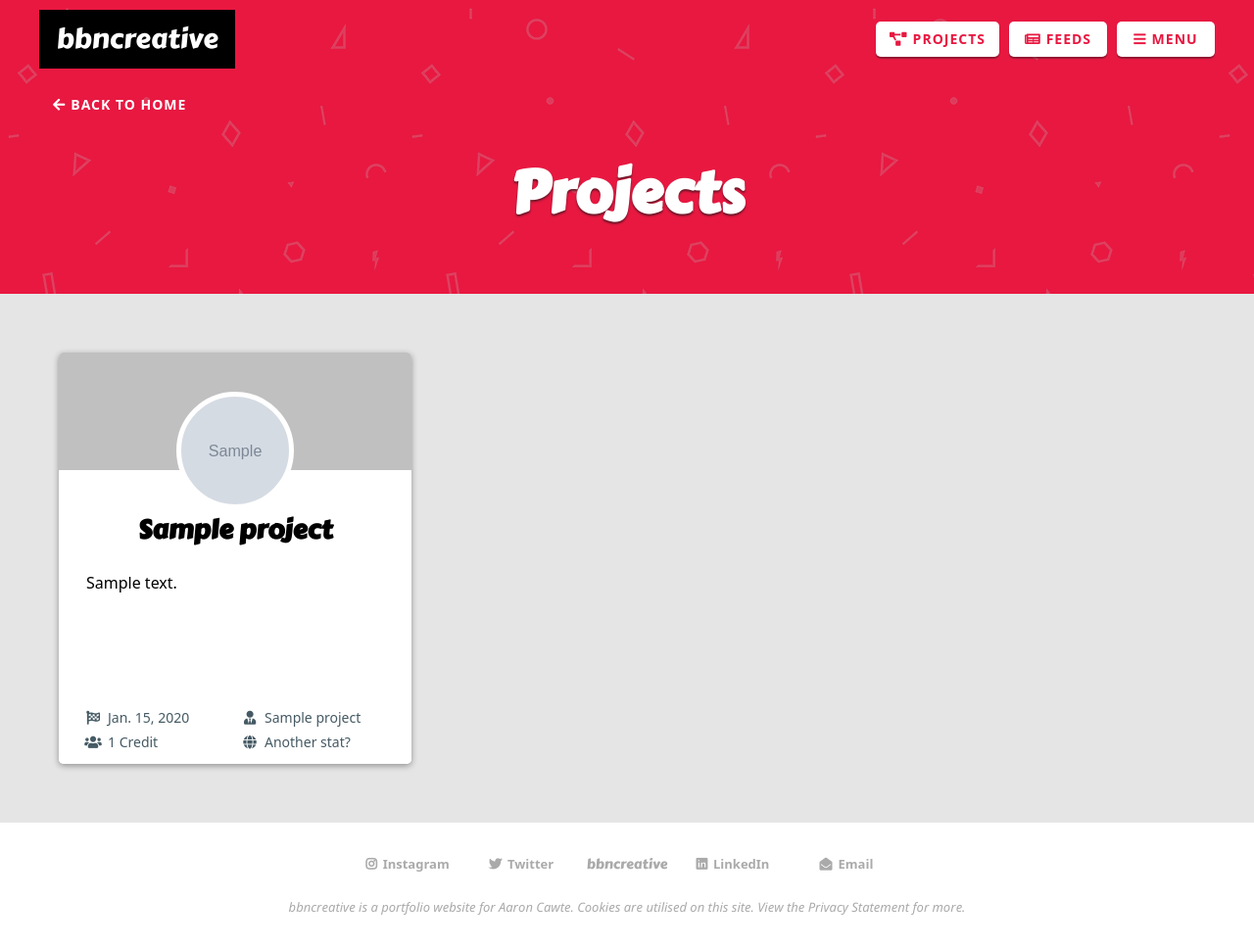
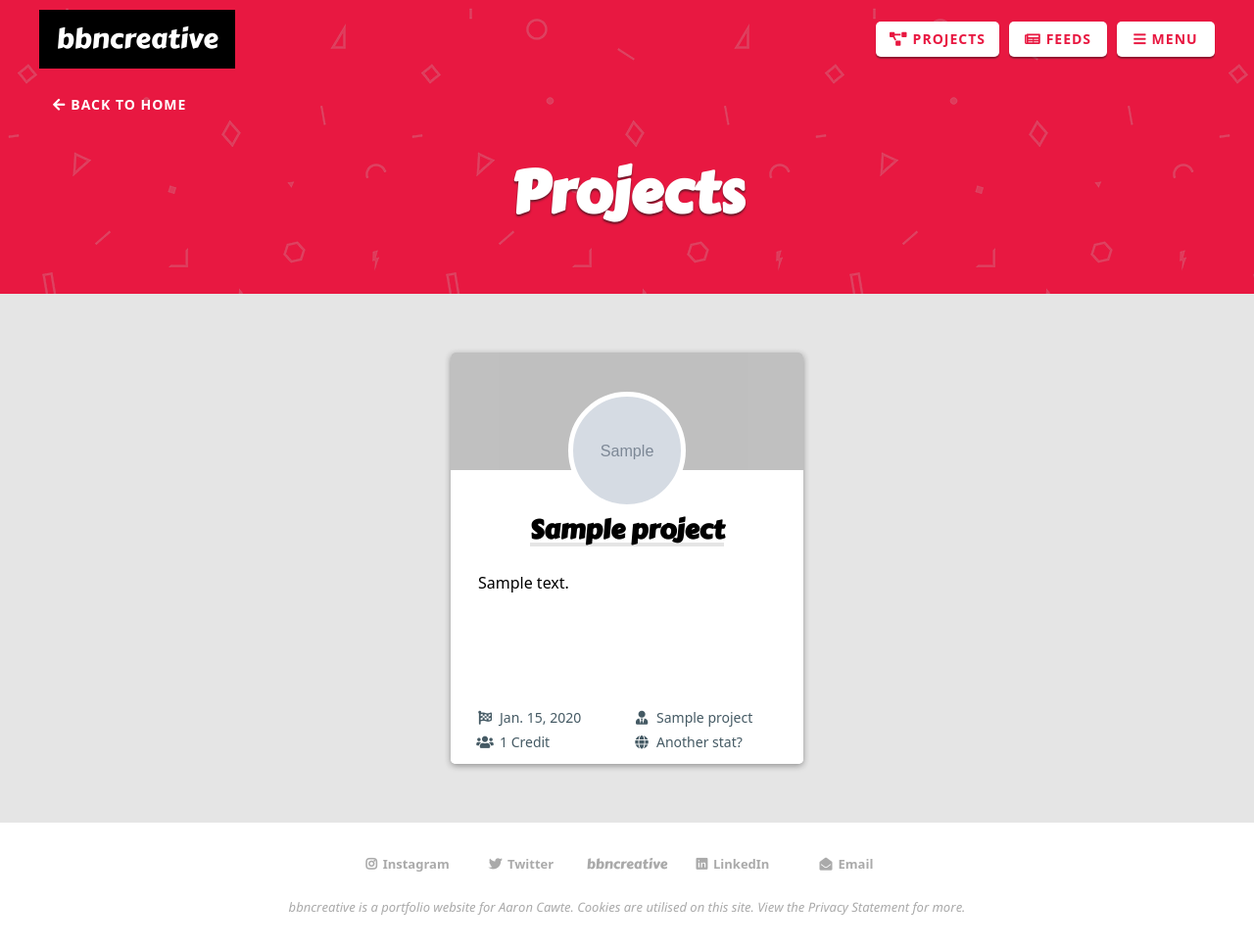
Before and after one commit to aaroncawte/bbncreative-django, a Django app: page /projects/ in a window 1280 px wide. Shown: the whole page at 98% size. Run offline with Django 3.2, Linux system fonts and the light colour scheme; tables that the repository leaves empty hold one stand-in row (values such as "Sample post"); grey boxes marked "Sample" are stand-in pictures; some libraries are stand-ins or nearby versions; some web fonts are replaced; grey boxes are pictures that could not be loaded.

Commit message:
Card Display Improved

```diff
--- a/static/style/_structure.scss
+++ b/static/style/_structure.scss
@@ -529,7 +529,7 @@ nav {
 	.wrapper-1200 {
 		display: flex;
 		flex-direction: column;
-		.project-cards, .feed-cards {
+		.contain-cards {
 			display: flex;
 			flex-direction: row;
 			flex-wrap: wrap;
@@ -549,6 +549,22 @@ nav {
 	padding: 0;
 	font-weight: normal;
 	box-shadow: 0 2px 6px rgba($off-black, 0.4);
+	-webkit-user-select: unset;
+	-moz-user-select: unset;
+	-ms-user-select: unset;
+	user-select: unset;
+	a:hover {
+		h2 {
+			color: black;
+			border-color: $bbn5;
+		}
+	}
+	h2 {
+		width: fit-content;
+		margin: 0 auto 4px;
+		border-bottom: 4px solid $off-white;
+		height: 34px;
+	}
 }
 
 @media (max-width: 460px) {
@@ -557,9 +573,6 @@ nav {
 	}
 	.feed-card .card-content {
 		height: 330px;
-	}
-	.project-card .card-content {
-
 	}
 	.meta-stats {
 		height: 100px;
@@ -575,9 +588,6 @@ nav {
 	}
 	.feed-card .card-content {
 		height: 280px;
-	}
-	.project-card .card-content {
-
 	}
 	.meta-stats {
 		height: 50px;
@@ -634,6 +644,8 @@ nav {
 }
 
 .card-content {
+	display: flex;
+	flex-direction: column;
 	background-color: #fff;
 	h2 {
 		margin-top: 0;
--- a/static/style/style.css
+++ b/static/style/style.css
@@ -813,7 +813,7 @@ nav {
   flex-direction: column;
 }
 
-.window-cards .wrapper-1200 .project-cards, .window-cards .wrapper-1200 .feed-cards {
+.window-cards .wrapper-1200 .contain-cards {
   display: flex;
   flex-direction: row;
   flex-wrap: wrap;
@@ -843,6 +843,22 @@ nav {
   padding: 0;
   font-weight: normal;
   box-shadow: 0 2px 6px rgba(22, 22, 22, 0.4);
+  -webkit-user-select: unset;
+  -moz-user-select: unset;
+  -ms-user-select: unset;
+  user-select: unset;
+}
+
+.card a:hover h2, .project-card a:hover h2, .feed-card a:hover h2 {
+  color: black;
+  border-color: #ff1a36;
+}
+
+.card h2, .project-card h2, .feed-card h2 {
+  width: fit-content;
+  margin: 0 auto 4px;
+  border-bottom: 4px solid #e5e5e5;
+  height: 34px;
 }
 
 @media (max-width: 460px) {
@@ -920,6 +936,8 @@ nav {
 }
 
 .card-content {
+  display: flex;
+  flex-direction: column;
   background-color: #fff;
 }
 
--- a/templates/index.html
+++ b/templates/index.html
@@ -18,7 +18,7 @@
     <div class="window window-cards">
         <div class="wrapper-1200">
             <h2>What I Do</h2>
-            <div class="feed-cards">
+            <div class="contain-cards">
                 {% for feed in front_page_feeds %}
                     {% include "components/_feedSummary.html" %}
                 {% endfor %}
@@ -29,7 +29,7 @@
     <div class="window window-cards">
         <div class="wrapper-1200">
             <h2>What I'm Working On</h2>
-            <div class="project-cards">
+            <div class="contain-cards">
                 {% for project in front_page_projects %}
                     {% include "components/_projectSummary.html" %}
                 {% endfor %}
--- a/templates/projects.html
+++ b/templates/projects.html
@@ -10,9 +10,11 @@
     </div>
     <div class="window window-cards">
         <div class="wrapper-1200">
-            {% for project in projects %}
-                {% include "components/_projectSummary.html" %}
-            {% endfor %}
+            <div class="contain-cards">
+                {% for project in projects %}
+                    {% include "components/_projectSummary.html" %}
+                {% endfor %}
+            </div>
         </div>
     </div>
 
```
Also changed, not shown: templates/feeds.html (+5 -3 lines), 1 other file. Lines whose indentation alone changed are shown as unchanged.
